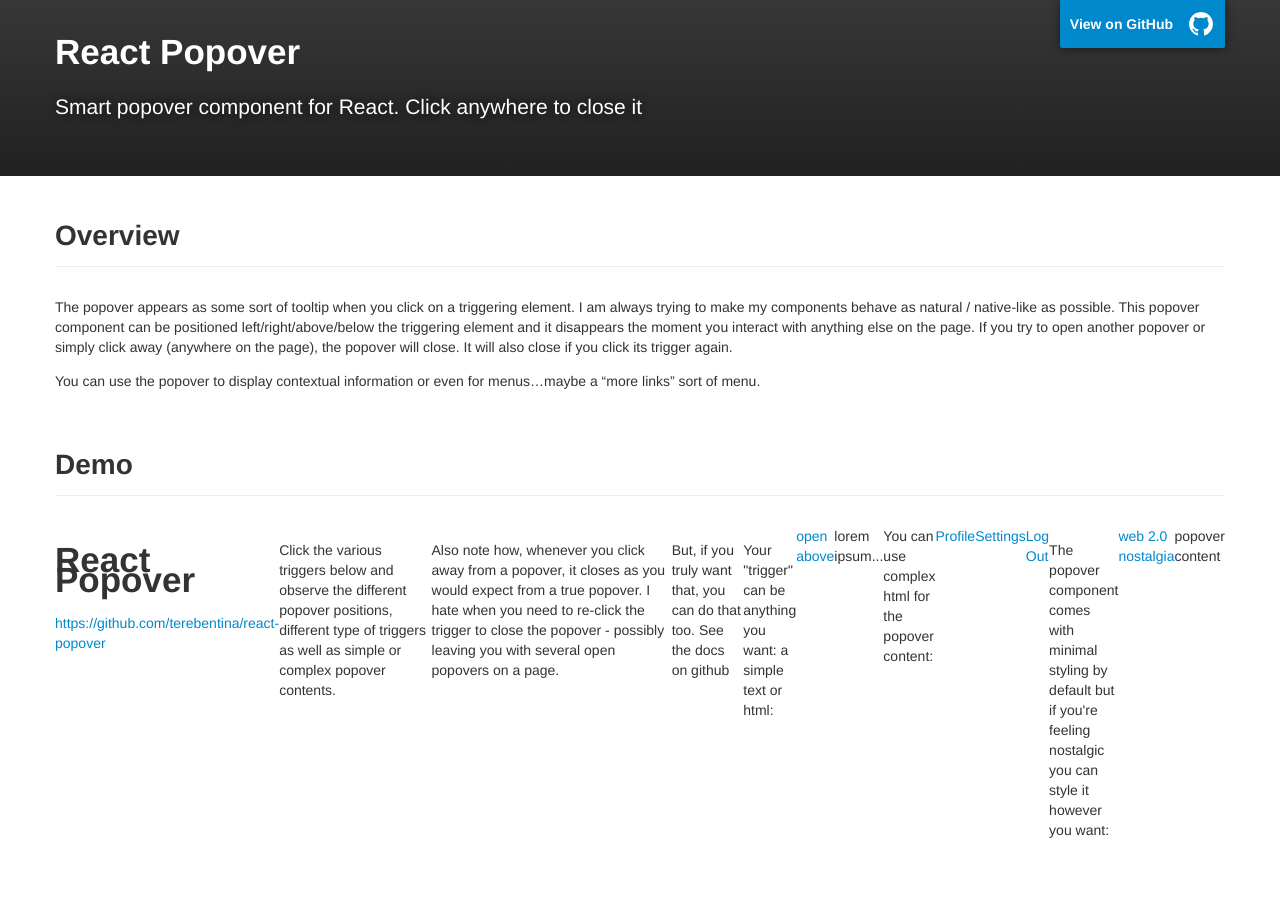
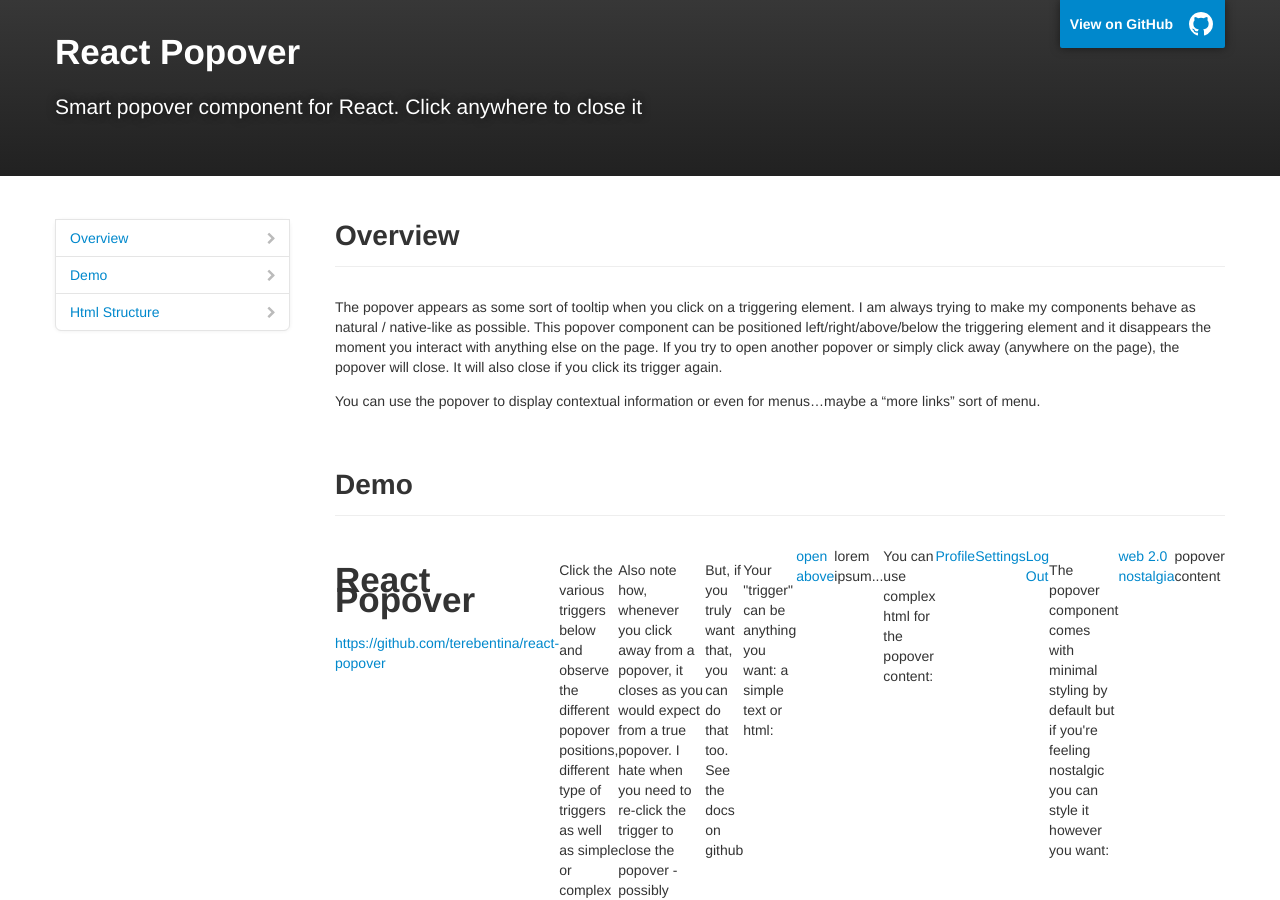
Before and after one commit to terebentina/react-popover, a Jekyll site: the page built from index.html, in a window 1280 px wide and 900 px high. Built offline with Jekyll 4.4.1, drawn with Linux system fonts in a browser that asks for light colours.

Commit message:
let the side menu be shown!

```diff
--- a/_config.yml
+++ b/_config.yml
@@ -8,12 +8,13 @@
 # Site settings
 title: React Popover
 email: dancaragea@gmail.com
-use_sidebar: false
+use_sidebar: true
 description: > # this means to ignore newlines until "baseurl:"
   Smart popover component for React. Click anywhere to close it
 baseurl: "/react-popover" # the subpath of your site, e.g. /blog
 projectGithub: "https://github.com/terebentina/react-popover"
 scripts: ['vendor.js', 'app.js']
+styles: ['styles.css']
 
 # shouldn't need to change anything below
 url: "http://projects.5mins.me" # the base hostname & protocol for your site
```
